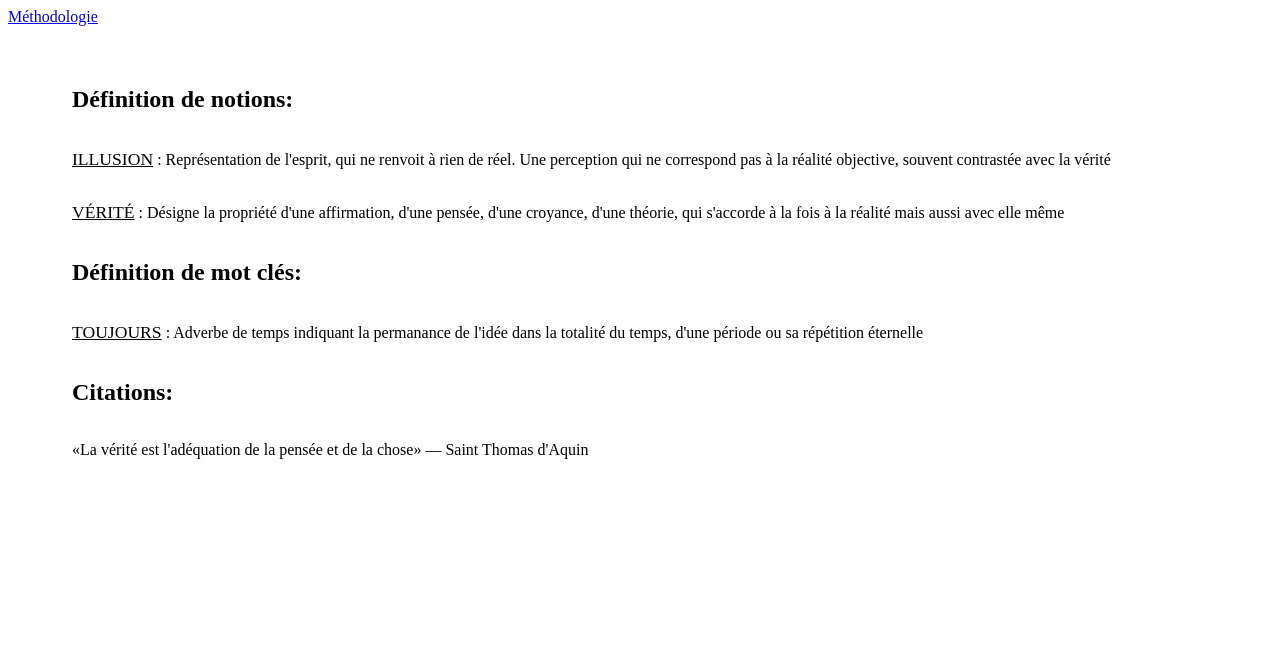
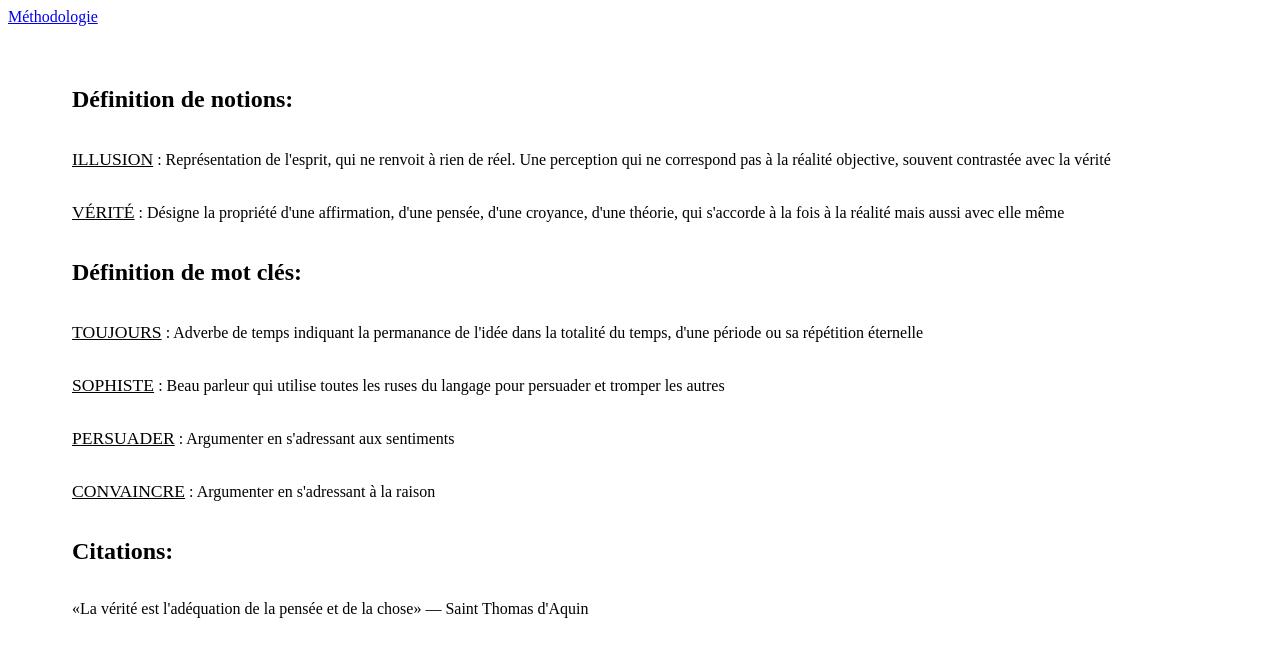
Before and after one commit to awing-ding/def_philo, a Next.js app: page / in a window 1280 px wide. Shown: the top 656 px of the page. Built offline with nearby package versions, Linux system fonts and the light colour scheme.

Commit message:
edit data + style

```diff
--- a/app/data.json
+++ b/app/data.json
@@ -4,7 +4,10 @@
             {"word" : "vérité" , "definition" : "Désigne la propriété d'une affirmation, d'une pensée, d'une croyance, d'une théorie, qui s'accorde à la fois à la réalité mais aussi avec elle même"}
         ],
     "mot_cles" : [
-        {"word" : "toujours", "definition" : "Adverbe de temps indiquant la permanance de l'idée dans la totalité du temps, d'une période ou sa répétition éternelle"}
+        {"word" : "toujours", "definition" : "Adverbe de temps indiquant la permanance de l'idée dans la totalité du temps, d'une période ou sa répétition éternelle"},
+        {"word" : "sophiste", "definition" : "Beau parleur qui utilise toutes les ruses du langage pour persuader et tromper les autres"},
+        {"word" : "persuader", "definition" : "Argumenter en s'adressant aux sentiments"},
+        {"word" : "convaincre", "definition" : "Argumenter en s'adressant à la raison"}
     ],
     "citations" :
         [
@@ -19,8 +22,9 @@
                 "Questions contredisant cette opinion",
                 "«c'est ce qu'il conviendra de faire»"],
              "p": ["  Dans 1984 d'Orwell, le personnage principal Winston Smith, travaille au ministère de la vérité où il réécrit l'histoire pour correspondre à la propagande du régime totalitaire, du parti. Ce dernier se rebelle contre le contrôle du parti et se lance dans une recherche de la vérité, faisant d'elle ce qu'il convient de préferer à l'illusion, notamment dans un monde totalitaire. On comprend non sans mal pourquoi en l'occurence la vérité est préférable au nom de l'autonomie de la pensée, mais faut il toujours préférer la vérité à l'illusion ?",
-                   "  Les hommes n'ont eut cesse, à travers la science, la philosophie, et même la religion de faire de la recherche de la vérité une nécessité. Saint Augustin décrit la vérité comme une lumière qui éclaire les âmes, faisant de la découverte de la vérité ce qui permet la liberté. Elle est même souvent présentée comme un devoir moral envers nous mêmes et envers les autres. Emmanuel Levinas pense que le mensonge rompt les relations de confiance et introduit une distance entre les individus. Il en est donc contraire à notre devoir d'illusionner l'autre par le mensonge."
-                ]
+                   "  Les hommes n'ont eut cesse, à travers la science, la philosophie, et même la religion de faire de la recherche de la vérité une nécessité. Saint Augustin décrit la vérité comme une lumière qui éclaire les âmes, faisant de la découverte de la vérité ce qui permet la liberté. Elle est même souvent présentée comme un devoir moral envers nous mêmes et envers les autres. Emmanuel Levinas pense que le mensonge rompt les relations de confiance et introduit une distance entre les individus. Il en est donc contraire à notre devoir d'illusionner l'autre par le mensonge.",
+                   "  Pourtant les hommes n'ont-ils pas parfois tendance à recourir à des illusions ou à des mécanisme d'autodéfense ? Ne leur arrive-t-il pas de fuir une réalité complexe dans des échappatoires illusoires ? Quant au mensonges, tous sont-ils moralement condamnables ? Enfin pourquoi faudrait-il nécessairement penser la relation entre illusion et vérite en terme d'opposition ? Les illusions ne peuvent-elles pas tenir lieu de palier intermédiaires dans la quête de la vérité ?"
+                   ]
             }
         ]
 }
--- a/pages/methodologie.tsx
+++ b/pages/methodologie.tsx
@@ -2,7 +2,7 @@ import content from '../app/data.json'
 import { ReadonlyURLSearchParams, useSearchParams } from 'next/navigation';
 import Link from 'next/link';
 import 'app/style.module.css';
-import 'app/globals.css';
+//import 'app/globals.css';
 
 function Menu_Point(methodologie_list : Array<string>){
     return methodologie_list.map((point_title)=>{
```
